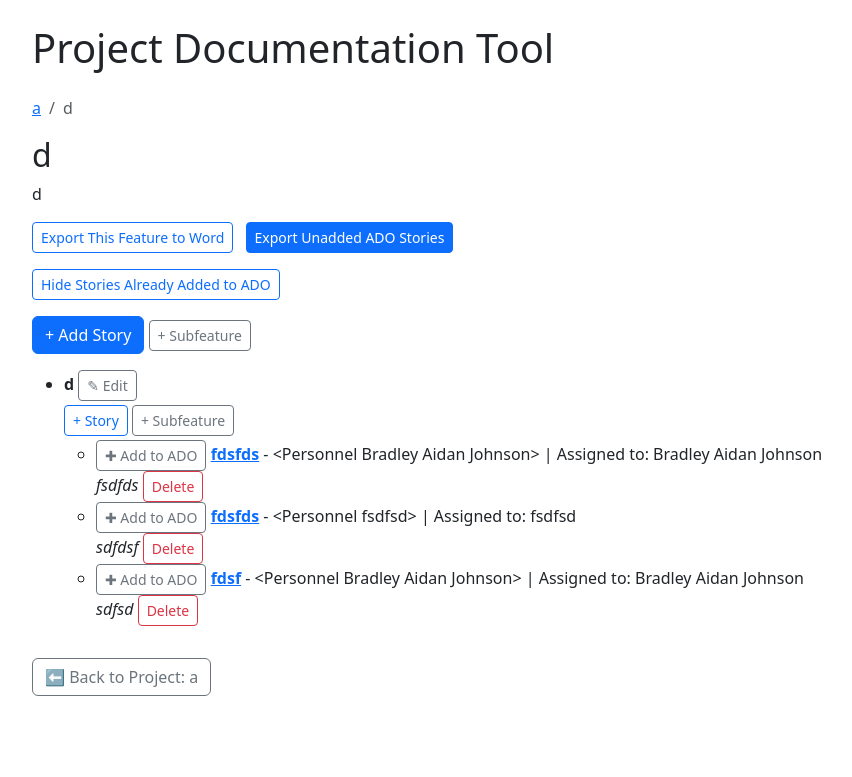
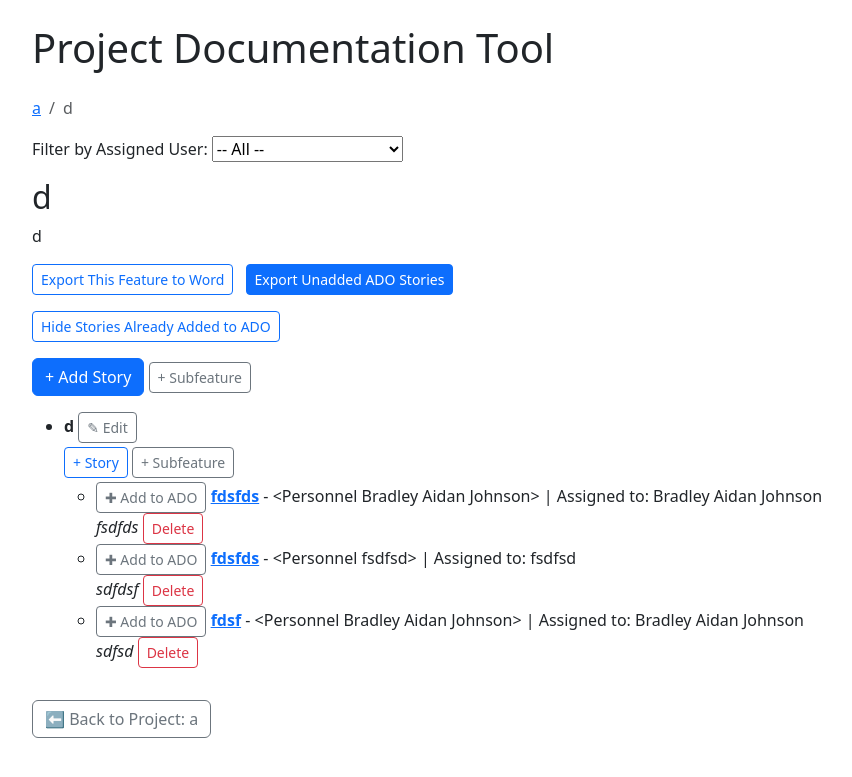
Before and after one commit to bradleyaidanjohnson/BA-Tool, a Flask app: page /feature/1 in a window 1280 px wide. Shown: the top 777 px of the page, without its empty margins (50-902 px from the left). Run offline with Flask 3, Linux system fonts and the light colour scheme.

Commit message:
working user assignment

```diff
--- a/app.py
+++ b/app.py
@@ -65,19 +65,64 @@ def delete_project(project_id):
 @app.route('/project/<int:project_id>')
 def view_project(project_id):
     project = Project.query.get_or_404(project_id)
+    personnel = Personnel.query.order_by(Personnel.name).all()
     show_added = request.args.get('show_added', '1') == '1'
-    return render_template('project_details.html', project=project, show_added=show_added)
+    assigned_to_id = request.args.get('assigned_to', type=int)
+
+    def gather_stories(feature):
+        stories = feature.user_stories
+        if assigned_to_id:
+            stories = [s for s in stories if s.assigned_to_id == assigned_to_id]
+        for sub in feature.subfeatures:
+            stories.extend(gather_stories(sub))
+        return stories
+
+    # Gather all features that belong to this project (root features)
+    root_features = [f for f in project.features if not f.parent_feature_id]
+
+    # Gather filtered stories from all root features recursively
+    filtered_stories = []
+    for feature in root_features:
+        filtered_stories.extend(gather_stories(feature))
+
+    filtered_story_ids = [s.id for s in filtered_stories]
+
+    return render_template(
+        'project_details.html',
+        project=project,
+        show_added=show_added,
+        personnel=personnel,
+        assigned_to_id=assigned_to_id,
+        filtered_story_ids=filtered_story_ids
+    )
+
+
 
 @app.route('/feature/<int:feature_id>')
 def view_feature(feature_id):
     feature = Feature.query.get_or_404(feature_id)
+    personnel = Personnel.query.order_by(Personnel.name).all()
+
+    assigned_to_id = request.args.get('assigned_to', type=int)
+
+    # Gather stories, filtered by assigned_to_id if provided
+    def gather_stories(feature):
+        stories = feature.user_stories
+        if assigned_to_id:
+            stories = [s for s in stories if s.assigned_to_id == assigned_to_id]
+        # recursively include subfeatures
+        for sub in feature.subfeatures:
+            stories.extend(gather_stories(sub))
+        return stories
+
+    filtered_story_ids = [s.id for s in gather_stories(feature)]
     show_added = request.args.get("show_added", "1") == "1"
     breadcrumbs = build_feature_breadcrumbs(feature)
     return render_template(
         "feature_details.html",
         feature=feature,
         show_added=show_added,
-        breadcrumbs=breadcrumbs, root_feature=feature
+        breadcrumbs=breadcrumbs, root_feature=feature, filtered_story_ids=filtered_story_ids, personnel=personnel, assigned_to_id=assigned_to_id
     )
 
 @app.route('/project/<int:project_id>/feature/new', methods=['GET', 'POST'])
@@ -111,7 +156,7 @@ def new_story(feature_id):
     personnel = Personnel.query.order_by(Personnel.name).all()
 
     if request.method == 'POST':
-        print('reached')
+        print('reached-post')
         title = request.form['title']
         details = request.form['details']
         created_by_id = request.form.get("created_by_id")
--- a/templates/feature_details.html
+++ b/templates/feature_details.html
@@ -16,6 +16,20 @@
     {% endfor %}
   </ol>
 </nav>
+
+<form method="get" class="mb-3">
+  <input type="hidden" name="show_added" value="{{ 1 if show_added else 0 }}">
+  <label for="assigned_to_filter">Filter by Assigned User:</label>
+  <select name="assigned_to" id="assigned_to_filter" onchange="this.form.submit()">
+    <option value="">-- All --</option>
+    {% for person in personnel %}
+      <option value="{{ person.id }}" {% if request.args.get('assigned_to') == person.id|string %}selected{% endif %}>
+        {{ person.name }}
+      </option>
+    {% endfor %}
+  </select>
+</form>
+
 
 <h2>{{ feature.title }}</h2>
 <p>{{ feature.description }}</p>
--- a/templates/feature_tree.html
+++ b/templates/feature_tree.html
@@ -26,10 +26,9 @@
       >+ Subfeature</a
     >
   </div>
-  {% if feature.user_stories %}
+{% if feature.user_stories %}
   <ul class="mt-1">
-    {% for story in feature.user_stories %} {% if show_added or not
-    story.ado_added %}
+    {% for story in feature.user_stories if story.id in filtered_story_ids and (show_added or not story.ado_added) %}
     <li>
       <form
         onsubmit="toggleAdo({{ story.id }}); return false;"
@@ -43,20 +42,19 @@
         </button>
       </form>
       <strong>
-  <a href="{{ url_for('edit_story', story_id=story.id) }}">{{ story.title }}</a>
-</strong> - {{ story.created_by or "Unknown" }} | Assigned to: {{ story.assigned_to.name if story.assigned_to else 'Unassigned' }}<br />
+        <a href="{{ url_for('edit_story', story_id=story.id) }}">{{ story.title }}</a>
+      </strong> - {{ story.created_by or "Unknown" }} |
+      Assigned to: {{ story.assigned_to.name if story.assigned_to else 'Unassigned' }}<br />
+      <em>{{ story.details }}</em>
 
-      <em>{{ story.details }}</em>
       {% if story.attachments %}
       <ul>
         {% for file in story.attachments %}
         <li>
           📎
-          <a
-            href="{{ url_for('static', filename='uploads/' ~ file.filename) }}"
-            target="_blank"
-            >{{ file.filename }}</a
-          >
+          <a href="{{ url_for('static', filename='uploads/' ~ file.filename) }}" target="_blank">
+            {{ file.filename }}
+          </a>
         </li>
         {% endfor %}
       </ul>
@@ -67,20 +65,22 @@
         method="post"
         style="display: inline"
       >
-        <button
-          class="btn btn-sm btn-outline-danger"
-          onclick="return confirm('Are you sure?')"
-        >
+        <button class="btn btn-sm btn-outline-danger" onclick="return confirm('Are you sure?')">
           Delete
         </button>
       </form>
     </li>
-    {% endif %} {% endfor %}
+    {% endfor %}
   </ul>
-  {% endif %} {% if feature.subfeatures %}
+{% endif %}
+
+{% if feature.subfeatures %}
   <ul>
-    {% for sub in feature.subfeatures %} {% set feature = sub %} {% include
-    'feature_tree.html' %} {% endfor %}
+    {% for sub in feature.subfeatures %}
+      {% set feature = sub %}
+      {% include 'feature_tree.html' %}
+    {% endfor %}
   </ul>
-  {% endif %}
+{% endif %}
+
 </li>
--- a/templates/story_form.html
+++ b/templates/story_form.html
@@ -41,7 +41,6 @@
   {% endfor %}
 </select>
 </div>
-</form>
 
   <!-- Existing Notes -->
   <div class="mb-3">
```
Also changed, not shown: templates/project_details.html (+15 -0 lines), instance/project_data.db.
